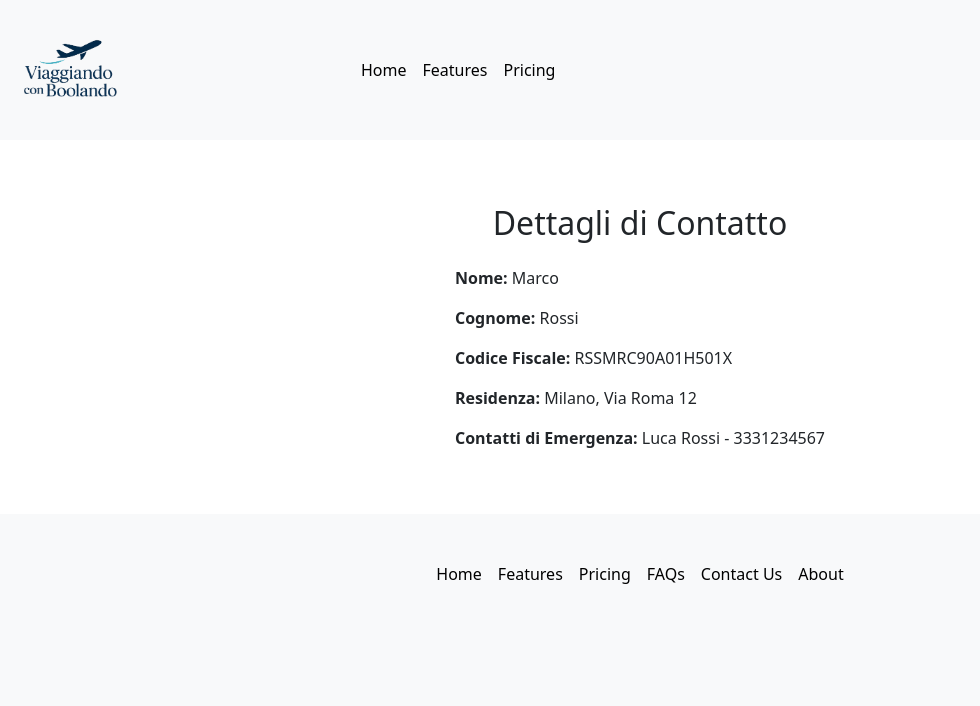
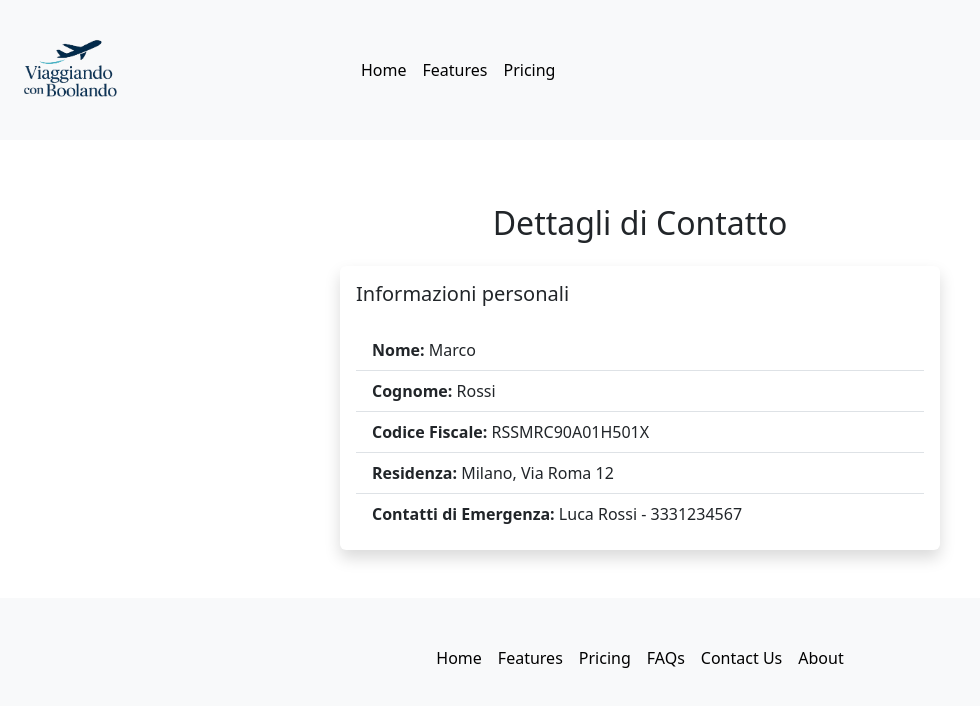
Before and after one commit to DavideCriscuolo/projectTeam, a React (Vite) app: page /contact/1 in a window 1280 px wide. Shown: the top 706 px of the page, without its empty margins (0-980 px from the left). Built offline with nearby package versions, Linux system fonts and the light colour scheme.

Commit message:
feat: styled contact details page

```diff
--- a/src/pages/ContactDetailsPage.jsx
+++ b/src/pages/ContactDetailsPage.jsx
@@ -17,27 +17,34 @@ export default function ContactDetailsPage() {
   return (
     //container base per i dettagli di contatto
     <div className="container p-5 d-flex align-items-center flex-column">
-      <div className="pageTitle">
-        <h2 className="p-3">Dettagli di Contatto</h2>
-      </div>
-      {/* lista con dati del partecipante*/}
-      <ul className="list-unstyled d-flex flex-column gap-3 ">
-        <li>
+  <div className="pageTitle">
+    <h2 className="p-3">Dettagli di Contatto</h2>
+  </div>
+
+  <div className="card shadow w-100" style={{ maxWidth: "600px" }}>
+    <div className="card-body">
+      <h5 className="card-title mb-4">Informazioni personali</h5>
+
+      <ul className="list-group list-group-flush">
+        <li className="list-group-item">
           <strong>Nome:</strong> {contact.nome}
         </li>
-        <li>
+        <li className="list-group-item">
           <strong>Cognome:</strong> {contact.cognome}
         </li>
-        <li>
+        <li className="list-group-item">
           <strong>Codice Fiscale:</strong> {contact.cf}
         </li>
-        <li>
+        <li className="list-group-item">
           <strong>Residenza:</strong> {contact.residenza}
         </li>
-        <li>
+        <li className="list-group-item">
           <strong>Contatti di Emergenza:</strong> {contact.contattiEmergenza}
         </li>
       </ul>
     </div>
+  </div>
+</div>
+
   );
 }
```
